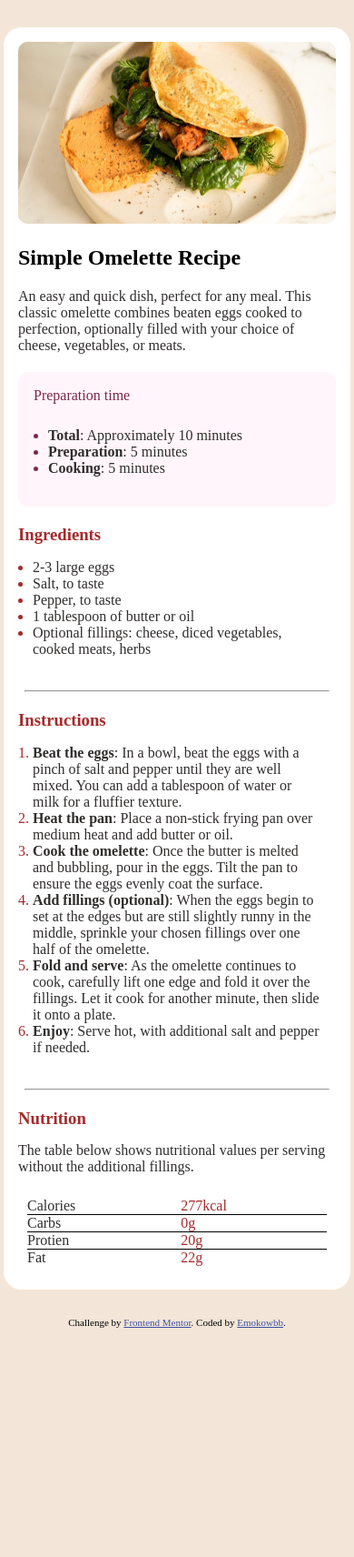
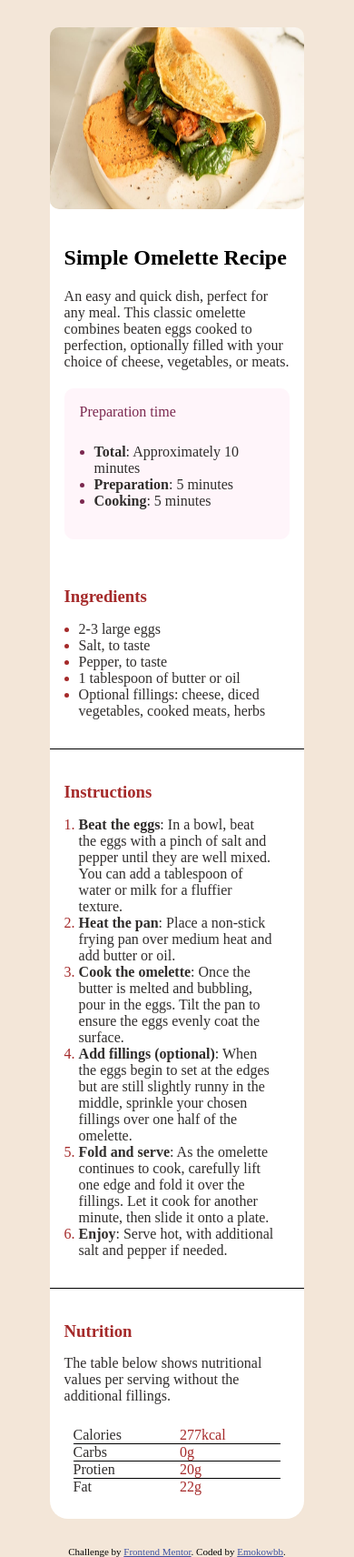
Before and after one commit to Emokowbb/Recipe-page, a plain HTML site: page index.html in a window 390 px wide. Shown: the whole page at 91% size. Before the commit the page ends 1460 px from the top, so only its background shows below. Drawn offline with Linux system fonts and the light colour scheme.

Commit message:
Add files via upload

```diff
--- /dev/null
+++ b/css/styles.css
@@ -0,0 +1,187 @@
+*, html{
+    padding: 0;
+    margin: 0;
+  }
+
+  .attribution { font-size: 11px; text-align: center; }
+  .attribution a { color: hsl(228, 45%, 44%); }
+
+  body{
+    display: flex;
+    justify-content: center;
+    align-items: center;
+    background-color: hsl(30, 54%, 90%);
+    flex-direction: column;
+    font-family: "Young Serif";
+    font-weight: 400;
+    min-height: 100vh;
+    max-width: 1440px;
+    margin: auto;
+  }
+
+  .main{
+    display: flex;
+    flex-direction: column;
+    width: 350px;
+    background-color: hsl(0, 0%, 100%);
+    justify-content: center;
+    align-items: center;
+    gap: 20px;
+    margin: 30px;
+    padding: 16px;
+    border-radius: 20px;
+
+  }
+  .image{
+    width: 350px;
+    height: 200px;
+    border-radius: 10px;
+  }
+  .simple{
+    display: flex;
+    flex-direction: column;
+    gap: 20px;
+    align-self: baseline;
+  }
+  p{
+    font-size: 16px;
+    color: hsl(24, 5%, 18%);
+  }
+  .span1{
+    color: hsl(332, 51%, 32%);
+    /* align-self: flex-start; */
+  }
+  .preparebox{
+    display: flex;
+    flex-direction: column;
+    border: 1px solid hsl(330, 100%, 98%);
+    background-color: hsl(330, 100%, 98%);
+    border-radius: 10px;
+    gap: 10px;
+    padding: 16px;
+  }
+  .ulbox{
+    padding: 16px;
+    color: hsl(332, 51%, 32%);
+  }
+
+  .ul1 > li{
+    color: hsl(332, 51%, 32%);
+  }
+  span{
+    color: hsl(24, 5%, 18%);
+  }
+  .ingredients{
+    display: flex;
+    flex-direction: column;
+    border-bottom: 1px solid black;
+  }
+  .ingrebox{
+    display: flex;
+    flex-direction: column;
+    padding: 16px;
+    align-self: baseline;
+  }
+  .span2{
+    color: brown;
+  }
+  .ulbox{
+    padding: 16px;
+  }
+  .ul2 > li {
+    color: brown;
+  }
+  .line{
+    display: flex;
+    flex-direction: column;
+    width: 336px;
+    color: black;
+  }
+  .box3{
+    display: flex;
+    flex-direction: column;
+    align-self: baseline;
+    border-bottom: 1px solid black;
+
+  }
+  .olbox{
+    padding: 16px;
+  }
+  .ol1{
+    color: brown;
+  }
+  .box4{
+    display: flex;
+    flex-direction: column;
+    align-self: baseline;
+    gap: 15px;
+  }
+  .table{
+    border-collapse: collapse;
+    margin: 10px;
+  }
+  .tr{
+    border-top: 1px solid black ;
+    border-left: none;
+    border-right: none;
+    border-bottom: none;
+  }
+  @media screen and (max-width: 500px){
+    body{
+        width: 90%;
+        margin: auto;
+    }
+    .image{
+        width: 100%;
+        padding: 0;
+    }
+    .main{
+        width: 80%;
+        padding: 0;
+    }
+    .simple{
+        padding: 16px;
+    }
+    .ingredients{
+        padding: 16px;
+    }
+    .table{
+        padding: 16px;
+    }
+    .box3{
+        padding: 16px;
+    }
+    .box4{
+        padding: 16px;
+    }
+
+  }
+  @media screen and (max-width: 375px) {
+    body{
+        width: 90%;
+        margin: auto;
+    }
+    .image{
+        width: 100%;
+    }
+    .main{
+        width: 80%;
+        margin: auto;
+        padding: 0;
+    }
+    .simple{
+        padding: 16px;
+    }
+    .ingredients{
+        padding: 16px;
+    }
+    .table{
+        padding: 16px;
+    }
+    .box3{
+        padding: 16px;
+    }
+    .box4{
+        padding: 16px;
+    }
+  }
--- a/index.html
+++ b/index.html
@@ -5,135 +5,9 @@
   <meta name="viewport" content="width=device-width, initial-scale=1.0"> <!-- displays site properly based on user's device -->
 
   <link rel="icon" type="image/png" sizes="32x32" href="./assets/images/favicon-32x32.png">
-
+  <link rel="stylesheet" href="css/styles.css">
   <title>Frontend Mentor | Recipe page</title>
 
-  <!-- Feel free to remove these styles or customise in your own stylesheet 👍 -->
-  <style>
-    *, html{
-      padding: 0;
-      margin: 0;
-    }
-
-    .attribution { font-size: 11px; text-align: center; }
-    .attribution a { color: hsl(228, 45%, 44%); }
-
-    body{
-      display: flex;
-      justify-content: center;
-      align-items: center;
-      background-color: hsl(30, 54%, 90%);
-      flex-direction: column;
-      font-family: Young Serif;
-      font-weight: 400;
-    }
-
-    .main{
-      display: flex;
-      flex-direction: column;
-      width: 350px;
-      background-color: hsl(0, 0%, 100%);
-      justify-content: center;
-      align-items: center;
-      gap: 20px;
-      margin: 30px;
-      padding: 16px;
-      border-radius: 20px;
-
-    }
-    .image{
-      width: 350px;
-      height: 200px;
-      border-radius: 10px;
-    }
-    .simple{
-      display: flex;
-      flex-direction: column;
-      gap: 20px;
-      align-self: baseline;
-    }
-    p{
-      font-size: 16px;
-      color: hsl(24, 5%, 18%);
-    }
-    .span1{
-      color: hsl(332, 51%, 32%);
-      /* align-self: flex-start; */
-    }
-    .preparebox{
-      display: flex;
-      flex-direction: column;
-      border: 1px solid hsl(330, 100%, 98%);
-      background-color: hsl(330, 100%, 98%);
-      border-radius: 10px;
-      gap: 10px;
-      padding: 16px;
-    }
-    .ulbox{
-      padding: 16px;
-      color: hsl(332, 51%, 32%);
-    }
-
-    .ul1 > li{
-      color: hsl(332, 51%, 32%);
-    }
-    span{
-      color: hsl(24, 5%, 18%);
-    }
-    .ingredients{
-      display: flex;
-      flex-direction: column;
-    }
-    .ingrebox{
-      display: flex;
-      flex-direction: column;
-      padding: 16px;
-      align-self: baseline;
-    }
-    .span2{
-      color: brown;
-    }
-    .ulbox{
-      padding: 16px;
-    }
-    .ul2 > li {
-      color: brown;
-    }
-    .line{
-      display: flex;
-      flex-direction: column;
-      width: 336px;
-      color: black;
-    }
-    .box3{
-      display: flex;
-      flex-direction: column;
-      align-self: baseline;
-
-    }
-    .olbox{
-      padding: 16px;
-    }
-    .ol1{
-      color: brown;
-    }
-    .box4{
-      display: flex;
-      flex-direction: column;
-      align-self: baseline;
-      gap: 15px;
-    }
-    .table{
-      border-collapse: collapse;
-      margin: 10px;
-    }
-    .tr{
-      border-top: 1px solid black ;
-      border-left: none;
-      border-right: none;
-      border-bottom: none;
-    }
-  </style>
 </head>
 <body>
 
@@ -172,10 +46,10 @@
             <li><span>1 tablespoon of butter or oil</span></li>
             <li><span>Optional fillings: cheese, diced vegetables, cooked meats, herbs</span></li>
           </ul>
+
         </div>
       </div>
     </div>
-    <div class="line"><hr></div>
 
     <div class="box3">
       <div><h3><span class="span2">Instructions</span></h3></div>
@@ -189,10 +63,9 @@
           <li><span><b>Fold and serve</b>: As the omelette continues to cook, carefully lift one edge and fold it over the fillings. Let it cook for another minute, then slide it onto a plate.</span></li>
           <li><span><b>Enjoy</b>: Serve hot, with additional salt and pepper if needed.</span></li>
         </ol>
+
       </div>
     </div>
-
-    <div class="line"><hr></div>
 
     <div class="box4">
       <div>
```
